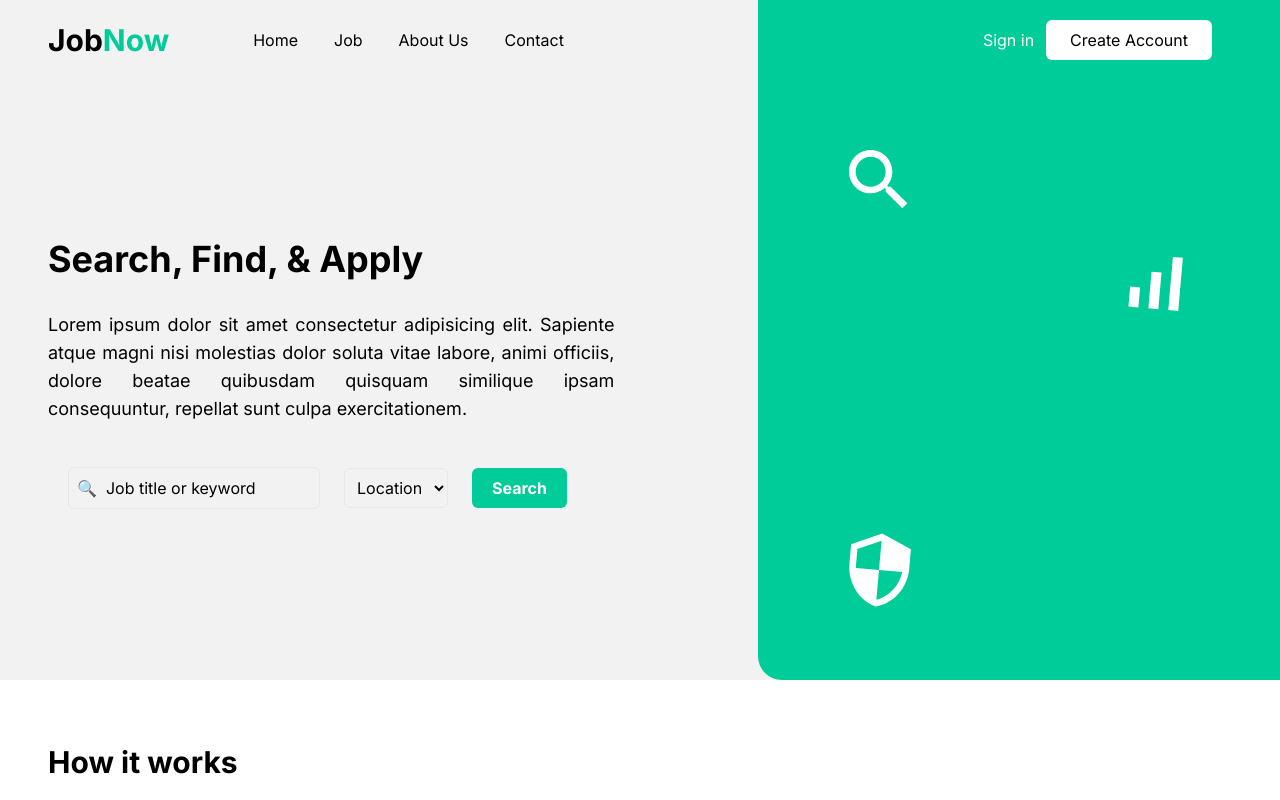
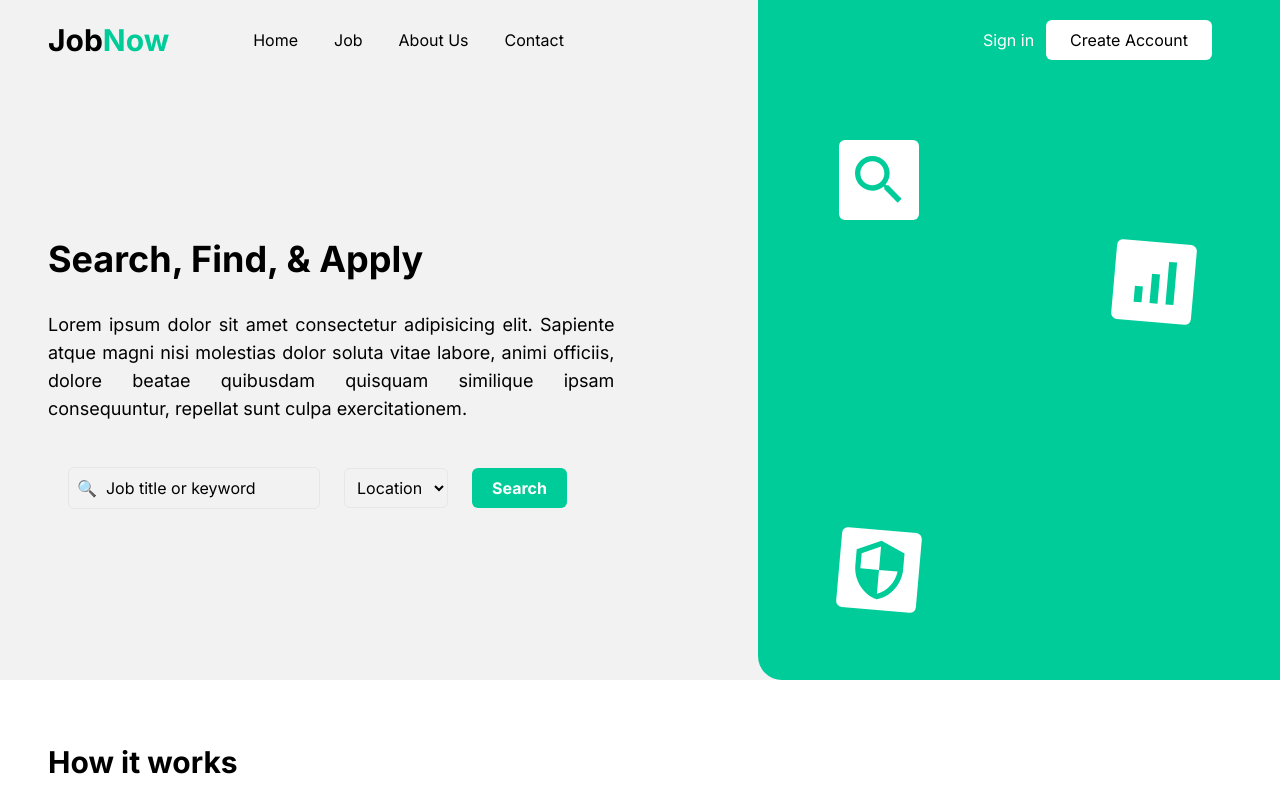
Before and after one commit to MohammedElHabach/CreoHub-Intership-Frontend-Week-3, a Next.js app: page / in a window 1280 px wide. Shown: the top 800 px of the page. Built offline with nearby package versions, Linux system fonts and the light colour scheme.

Commit message:
background for icons

```diff
--- a/src/components/HeroSection.js
+++ b/src/components/HeroSection.js
@@ -24,16 +24,16 @@ const HeroSection = () => {
 
           </div>
           <div className='hidden bg-greenBg md:w-2/5 rounded-bl-3xl md:flex relative'>
-            <SearchIcon sx={{color:"white",fontSize:"5rem",position:"absolute",top:"10%",left:"17%"}}/>
-            <SignalCellularAltIcon sx={{color:"white",fontSize:"5rem",position:"absolute",top:"27%",left:"75%",transform: 'rotate(5deg)'}}/>
-            <SecurityIcon sx={{color:"white",fontSize:"5rem",position:"absolute",top:"75%",left:"17%",transform: 'rotate(5deg)'}}/> <br />
+            <SearchIcon className='rounded-md p-2' sx={{color:"#00cc99",fontSize:"5rem",backgroundColor:"white",position:"absolute",top:"10%",left:"17%"}}/>
+            <SignalCellularAltIcon className='rounded-md p-2' sx={{color:"#00cc99",backgroundColor:"white",fontSize:"5rem",position:"absolute",top:"27%",left:"75%",transform: 'rotate(5deg)'}}/>
+            <SecurityIcon className='rounded-md p-2' sx={{color:"#00cc99",fontSize:"5rem",backgroundColor:"white",position:"absolute",top:"75%",left:"17%",transform: 'rotate(5deg)'}}/> <br />
           </div>
 
         </div>
         <div style={{minHeight:"400px"}} className='bg-greenBg relative mt-12  md:hidden'>
-            <SearchIcon sx={{color:"white",fontSize:"5rem",position:"absolute",top:"10%",left:"10%"}}/>
-            <SignalCellularAltIcon sx={{color:"white",fontSize:"5rem",position:"absolute",top:"25%",right:"10%",transform: 'rotate(5deg)'}}/>
-            <SecurityIcon sx={{color:"white",fontSize:"5rem",position:"absolute",top:"50%",right:"76%",transform: 'rotate(5deg)'}}/> <br />
+            <SearchIcon className='rounded-md p-2' sx={{color:"#00cc99",fontSize:"4rem",backgroundColor:"white",position:"absolute",top:"10%",left:"10%"}}/>
+            <SignalCellularAltIcon className='rounded-md p-2' sx={{color:"#00cc99",backgroundColor:"white",fontSize:"4rem",position:"absolute",top:"25%",right:"10%",transform: 'rotate(5deg)'}}/>
+            <SecurityIcon className='rounded-md p-2' sx={{color:"#00cc99",backgroundColor:"white",fontSize:"4rem",position:"absolute",top:"50%",right:"76%",transform: 'rotate(5deg)'}}/> <br />
         </div>
 
 
--- a/src/components/Navbar.js
+++ b/src/components/Navbar.js
@@ -33,8 +33,8 @@ const Navbar = () => {
 
                 <div className='hidden p-5 bg-greenBg md:flex w-2/5 justify-end'>
                     <div className='space-x-3 '>
-                        <button className='text-white transition-all  duration-500 hover:font-bold '>Sign in</button>
-                        <button className='text-black bg-white px-6 transition-all  duration-500 hover:font-bold py-2 rounded-md'>Create Account</button>
+                        <button className='text-white transition-all  duration-500 hover:text-black'>Sign in</button>
+                        <button className='text-black bg-white px-6 transition-all  duration-500 hover:bg-black hover:text-white py-2 rounded-md'>Create Account</button>
                     </div>
                 </div>
 
```
